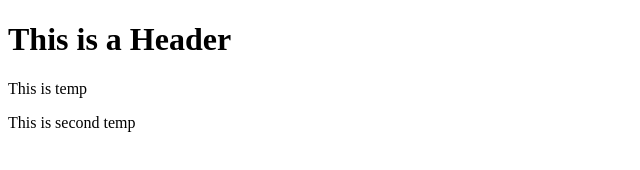
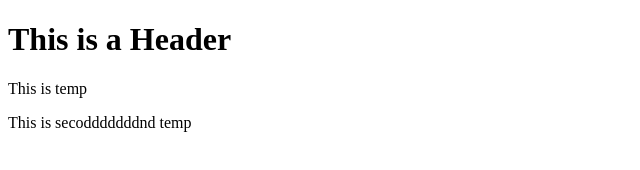
Before and after one commit to TravisInSF/git-test, a plain HTML site: page index.html in a window 1280 px wide. Shown: the full height of the page, 0-640 px from the left. Drawn offline with Linux system fonts and the light colour scheme.

Commit message:
This is a test

```diff
--- a/index.html
+++ b/index.html
@@ -4,6 +4,6 @@
     <body>
         <h1>This is a Header</h1>
         <p>This is temp</p>
-        <p>This is second temp</p>
+        <p>This is secodddddddnd temp</p>
     </body>
 </html>
```
